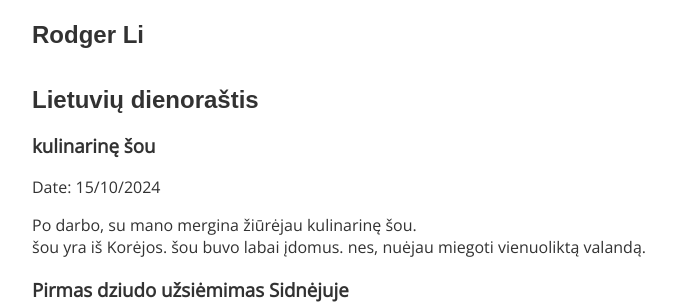
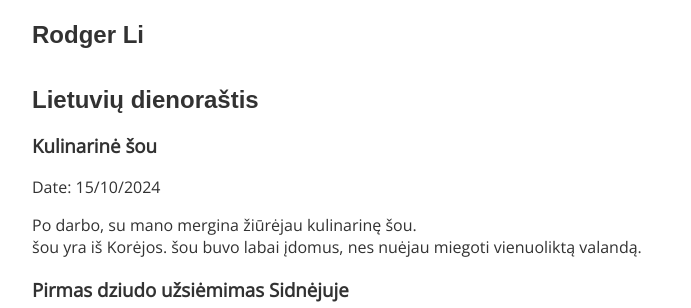
Before and after one commit to r0dg3rl1/r0dg3rl1.github.io, a plain HTML site: page lithuanian-diary.html in a window 1280 px wide. Shown: the top 308 px of the page, 158-849 px from the left. Drawn offline with nearby package versions, Linux system fonts and the light colour scheme; a web font is replaced by a local one.

Commit message:
Fixed grammar mistake - žiūrėjau ką? ___ę

```diff
--- a/lithuanian-diary.html
+++ b/lithuanian-diary.html
@@ -19,11 +19,11 @@
       <section id="lithuanian_diary">
         <h2>Lietuvių dienoraštis</h2>
         <article>
-            <h3>kulinarinę šou</h3>
+            <h3>Kulinarinė šou</h3>
             <p>Date: 15/10/2024</p>
             <p>Po darbo, su mano mergina žiūrėjau kulinarinę šou. <br>
-                šou yra iš Korėjos. šou buvo labai įdomus.
-                nes, nuėjau miegoti vienuoliktą valandą.
+                šou yra iš Korėjos. šou buvo labai įdomus,
+                nes nuėjau miegoti vienuoliktą valandą.
             </p>
             <h3>Pirmas dziudo užsiėmimas Sidnėjuje</h3>
             <p>Date: 14/10/2024</p>
```
